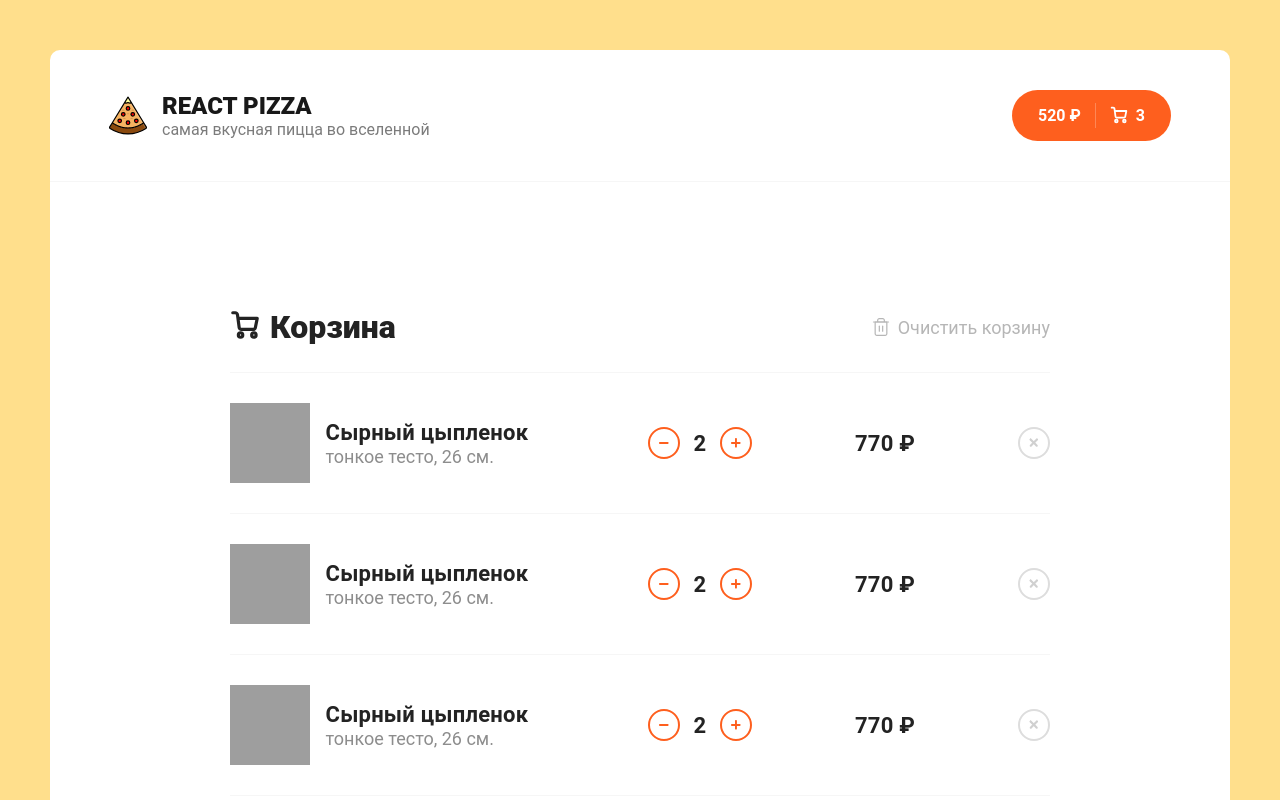
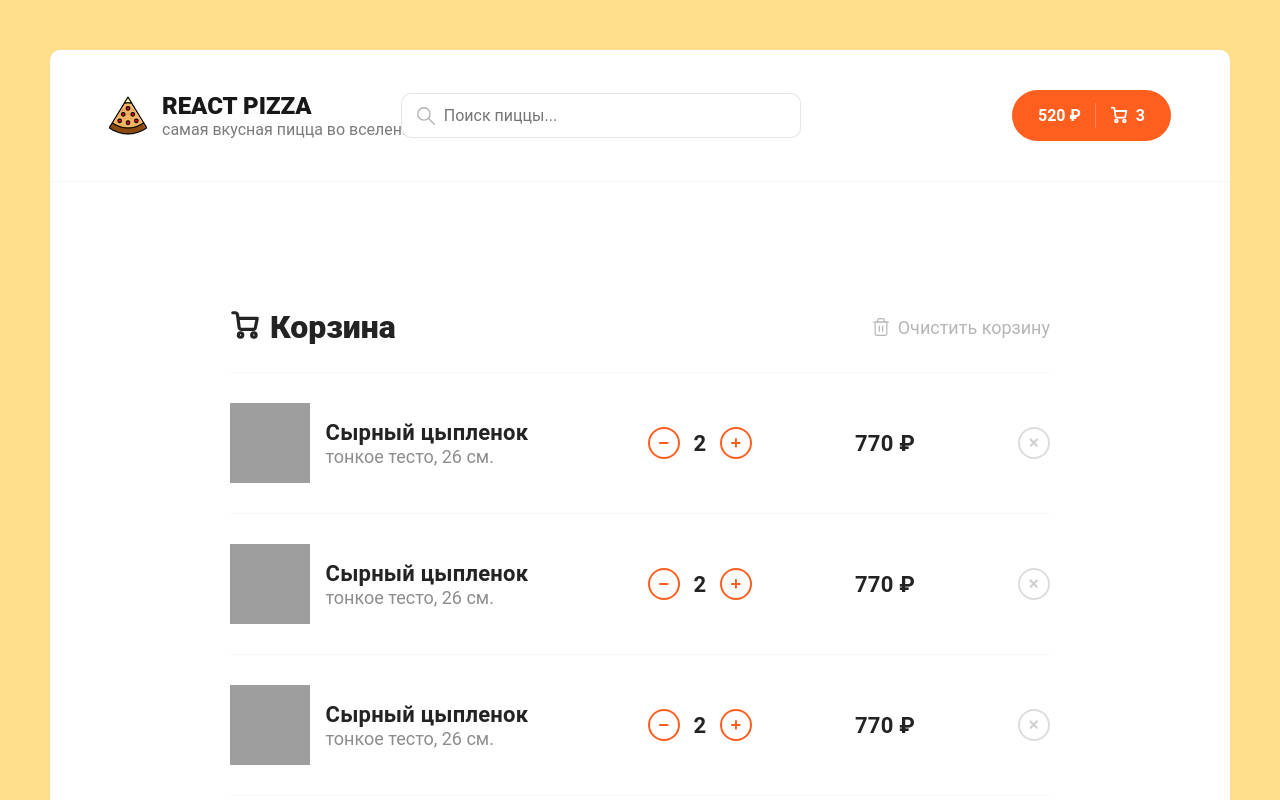
Before and after one commit to ElzaEldarh/my-react-pizza-v2, a React (Vite) app: page /cart in a window 1280 px wide. Shown: the top 800 px of the page. Built offline with nearby package versions, Linux system fonts and the light colour scheme; grey boxes are pictures that could not be loaded; a web font is replaced by a local one.

Commit message:
добавила элемент поиска и пагинацию

```diff
--- a/package.json
+++ b/package.json
@@ -13,6 +13,7 @@
     "react": "^19.0.0",
     "react-content-loader": "^7.0.2",
     "react-dom": "^19.0.0",
+    "react-paginate": "^8.3.0",
     "react-router-dom": "^7.5.1",
     "scss": "^0.2.4"
   },
--- a/src/App.jsx
+++ b/src/App.jsx
@@ -2,18 +2,20 @@ import Header from "./components/header";
 import Home from "./pages/home";
 import Cart from "./pages/cart"
 import NotFound from "./pages/notFound";
+import { Route, Routes } from "react-router-dom";
+import { useState } from "react";
 import "./scss/app.scss";
-import { Route, Routes } from "react-router-dom";
 
 const App = () => {
+  const[searchValue, setSearchValue]=useState('')
   return (
     <>
       <div className="wrapper">
-        <Header />
+        <Header searchValue={searchValue} setSearchValue={setSearchValue} />
         <div className="content">
 
           <Routes>
-            <Route path="/" element={<Home/>}></Route>
+            <Route path="/" element={<Home searchValue={searchValue} />}></Route>
             <Route path="/cart" element={<Cart/>}></Route>
             <Route path="*" element={<NotFound/>}></Route>
           </Routes>
--- /dev/null
+++ b/src/components/Pagination/index.jsx
@@ -0,0 +1,18 @@
+import ReactPaginate from 'react-paginate';
+import styles from './pagination.module.scss'
+
+const Pagination = ({onChangePage}) => {
+  return (
+    <ReactPaginate
+      className={styles.root}
+      breakLabel="..."
+      nextLabel=">"
+      previousLabel="<"
+      onPageChange={(event) => onChangePage(event.selected+1)}
+      pageRangeDisplayed={4}
+      pageCount={3}
+      renderOnZeroPageCount={null}
+    />
+  );
+};
+export default Pagination;
--- /dev/null
+++ b/src/components/Pagination/pagination.module.scss
@@ -0,0 +1,32 @@
+.root {
+    li {
+      display: inline-block;
+
+      a {
+        display: inline-block;
+        color: #fe5f1e;
+        text-align: center;
+        width: 45px;
+        height: 45px;
+        line-height: 23px;
+        padding: 10px;
+        cursor: pointer;
+        border: 1px solid #fe5f1e;
+        border-radius: 30px;
+        margin-right: 10px;
+
+        &:hover {
+          background-color: #fe5f1e;
+          color: #fff;
+        }
+      }
+    }
+    :global {
+      .selected {
+        a {
+          background-color: #fe5f1e;
+          color: #fff;
+        }
+      }
+    }
+  }
--- /dev/null
+++ b/src/components/Search/index.jsx
@@ -0,0 +1,47 @@
+import styles from "./search.module.scss";
+
+const Search = ({ searchValue, setSearchValue }) => {
+  return (
+    <div className={styles.root}>
+      <svg
+        className={styles.icon}
+        viewBox="0 0 32 32"
+        xmlns="http://www.w3.org/2000/svg"
+      >
+        <defs></defs>
+        <title />
+        <g data-name="Layer 2" id="Layer_2">
+          <path d="M13,23A10,10,0,1,1,23,13,10,10,0,0,1,13,23ZM13,5a8,8,0,1,0,8,8A8,8,0,0,0,13,5Z" />
+          <path d="M28,29a1,1,0,0,1-.71-.29l-8-8a1,1,0,0,1,1.42-1.42l8,8a1,1,0,0,1,0,1.42A1,1,0,0,1,28,29Z" />
+        </g>
+        <g id="frame">
+          <rect className="cls-1" height="32" width="32" fill="none" />
+        </g>
+      </svg>
+      <input
+        value={searchValue}
+        onChange={(event) => setSearchValue(event.target.value)}
+        className={styles.input}
+        placeholder="Поиск пиццы..."
+      />
+      {searchValue && (
+        <svg
+          onClick={() => setSearchValue("")}
+          className={styles.clearIcon}
+          fill="none"
+          height="24"
+          viewBox="0 0 24 24"
+          width="24"
+          xmlns="http://www.w3.org/2000/svg"
+        >
+          <path
+            d="M6.2253 4.81108C5.83477 4.42056 5.20161 4.42056 4.81108 4.81108C4.42056 5.20161 4.42056 5.83477 4.81108 6.2253L10.5858 12L4.81114 17.7747C4.42062 18.1652 4.42062 18.7984 4.81114 19.1889C5.20167 19.5794 5.83483 19.5794 6.22535 19.1889L12 13.4142L17.7747 19.1889C18.1652 19.5794 18.7984 19.5794 19.1889 19.1889C19.5794 18.7984 19.5794 18.1652 19.1889 17.7747L13.4142 12L19.189 6.2253C19.5795 5.83477 19.5795 5.20161 19.189 4.81108C18.7985 4.42056 18.1653 4.42056 17.7748 4.81108L12 10.5858L6.2253 4.81108Z"
+            fill="currentColor"
+          />
+        </svg>
+      )}
+    </div>
+  );
+};
+
+export default Search;
--- /dev/null
+++ b/src/components/Search/search.module.scss
@@ -0,0 +1,41 @@
+.root{
+    position: relative;
+    left: -120px;
+}
+
+
+.input{
+    border: 1px solid rgba(0,0,0,0.1);
+    padding: 12px 20px;
+    width: 400px;
+    border-radius: 10px;
+    font-size: 16px;
+    padding-left: 42px;
+
+    &:focus{
+        border: 1px solid rgba(0,0,0,0.2);
+    }
+}
+
+.icon{
+    width: 22px;
+    height: 22px;
+    opacity: 0.3;
+    position: absolute;
+    left: 14px;
+    top: 12px;
+}
+
+.clearIcon{
+    width: 18px;
+    height: 18px;
+    opacity: 0.3;
+    position: absolute;
+    right: 15px;
+    top: 15px;
+    cursor: pointer;
+
+    &:hover{
+        opacity: 0.8;
+    }
+}
--- a/src/components/header.jsx
+++ b/src/components/header.jsx
@@ -1,6 +1,7 @@
 import { Link } from "react-router-dom";
+import Search from "./search";
 
-const Header = () => {
+const Header = ({searchValue, setSearchValue}) => {
   return (
     <div className="header">
       <div className="container">
@@ -13,6 +14,7 @@ const Header = () => {
           </div>
         </div>
         </Link>
+        <Search searchValue={searchValue} setSearchValue={setSearchValue}/>
         <div className="header__cart">
           <Link to="/cart" className="button button--cart">
             <span>520 ₽</span>
--- a/src/pages/home.jsx
+++ b/src/pages/home.jsx
@@ -2,10 +2,13 @@ import Categories from "../components/categories";
 import Sort from "../components/sort";
 import PizzaBlock from "../components/PizzaBlock/index";
 import Skeleton from "../components/PizzaBlock/skeleton";
+
 import { useEffect, useState } from "react";
+import Pagination from "../components/Pagination";
 
-const Home = () => {
+const Home = ({ searchValue }) => {
   const [items, setItems] = useState([]);
+  const [currentPage, setCurrentPage]=useState(1)
   const [isLoading, setIsLoading] = useState(true);
   const [categoryId, setCategoryId] = useState(0);
   const [sortType, setSortType] = useState({
@@ -15,19 +18,37 @@ const Home = () => {
 
   useEffect(() => {
     setIsLoading(true);
+    const search = searchValue ? `&search=${searchValue}` : "";
+
     fetch(
-      `https://67fd003b3da09811b1744c6c.mockapi.io/pizzas?${
-        categoryId > 0 ? `category=${categoryId}` : ""
-      }&sortBy=${sortType.sortProperty}&order=desc`
+      `https://67fd003b3da09811b1744c6c.mockapi.io/pizzas?page=${currentPage}&limit=4${
+        categoryId > 0 ? `&category=${categoryId}` : ""
+      }&sortBy=${sortType.sortProperty}&order=desc${search}`
     )
+
       .then((res) => res.json())
-      .then((arr) => setItems(arr))
+      .then((arr) => {
+        setItems(arr);
+        setIsLoading(false);
+      })
       .catch((err) => {
         console.warn("Ошибка при получении пицц:", err);
+        setIsLoading(false);
       });
-    setIsLoading(false);
+
     window.scrollTo(0, 0);
-  }, [categoryId, sortType]);
+  }, [categoryId, sortType, searchValue, currentPage]);
+
+  const pizzas = Array.isArray(items)
+  ? items
+      .filter((obj) =>
+        obj.title.toLowerCase().includes(searchValue.toLowerCase())
+      )
+      .map((obj) => <PizzaBlock key={obj.id} {...obj} />)
+  : [];
+  const skeletons = [...new Array(6)].map((_, index) => (
+    <Skeleton key={index} />
+  ));
 
   return (
     <div className="container">
@@ -39,11 +60,8 @@ const Home = () => {
         <Sort sortType={sortType} onChangeSort={(i) => setSortType(i)} />
       </div>
       <h2 className="content__title">Все пиццы</h2>
-      <div className="content__items">
-        {isLoading
-          ? [...new Array(6)].map((_, index) => <Skeleton key={index} />)
-          : items.map((obj) => <PizzaBlock key={obj.id} {...obj} />)}{" "}
-      </div>
+      <div className="content__items">{isLoading ? skeletons : pizzas} </div>
+      <Pagination onChangePage={number=> setCurrentPage(number)} />
     </div>
   );
 };
```
Also changed, not shown: 1 other file (tests, documents, lock files or other folders).
